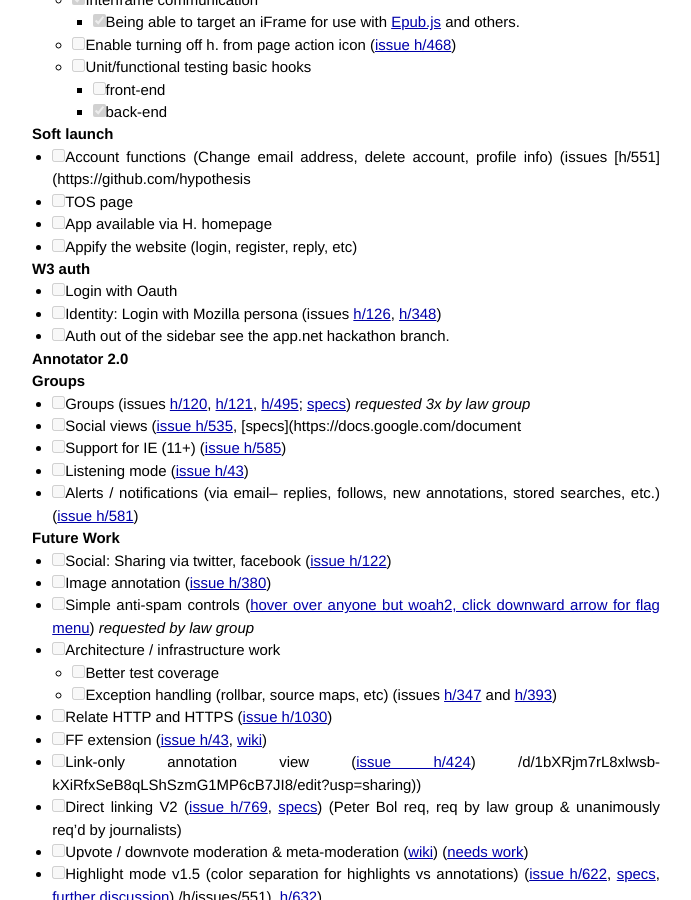
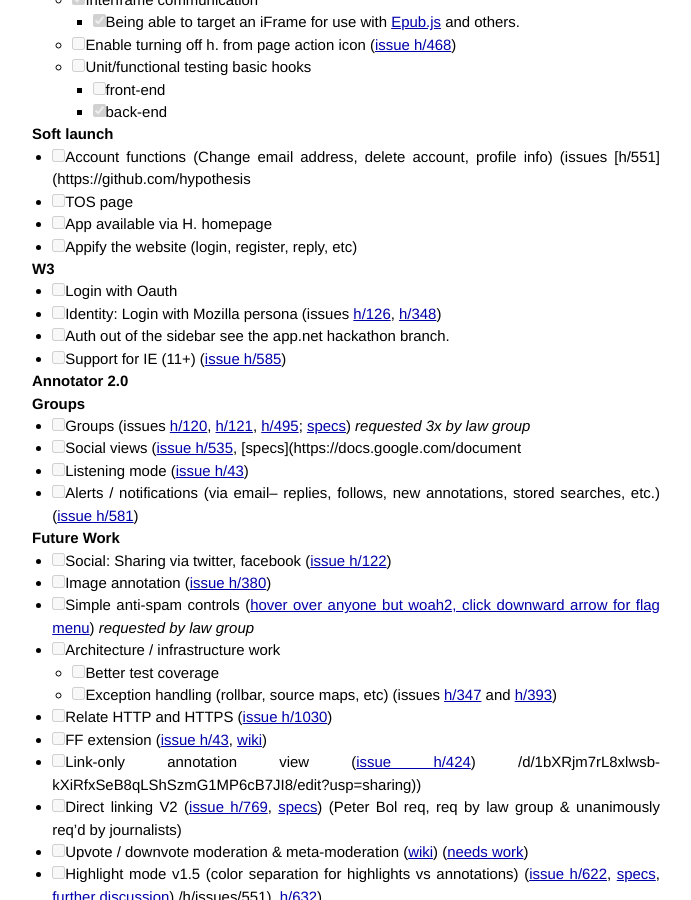
Before and after one commit to hypothesis/vision, a Jekyll site: the page built from _posts/2014-02-15-roadmap.md, in a window 1280 px wide and 900 px high, scrolled down 1446 px. Shown: the whole window, without its empty margins (294-985 px from the left). Built offline with Jekyll 4.4.1, drawn with Linux system fonts in a browser that asks for light colours; Markdown is read by kramdown in place of the engine named in the settings; some of the changed lines change nothing that is shown.

Commit message:
Update 2014-02-15-roadmap.md

```diff
--- a/_posts/2014-02-15-roadmap.md
+++ b/_posts/2014-02-15-roadmap.md
@@ -76,10 +76,11 @@ Roadmap
 - [ ] Appify the website (login, register, reply, etc)
 
 
-### W3 auth
+### W3
 - [ ] Login with Oauth
 - [ ] Identity: Login with Mozilla persona (issues [h/126](https://github.com/hypothesis/h/issues/126), [h/348](https://github.com/hypothesis/h/issues/348))
 - [ ] Auth out of the sidebar see the app.net hackathon branch.
+- [ ] Support for IE (11+) ([issue h/585](https://github.com/hypothesis/h/issues/585))
 
 
 ### Annotator 2.0
@@ -88,7 +89,6 @@ Roadmap
 ### Groups
 - [ ] Groups (issues [h/120](https://github.com/hypothesis/h/issues/120), [h/121](https://github.com/hypothesis/h/issues/120), [h/495](https://github.com/hypothesis/h/issues/495); [specs](https://docs.google.com/document/d/17HDaujAt5P9o5x2Yinr8jL_tZS_3Zd36VBYbpPz-bkM/edit?usp=sharing))   _requested 3x by law group_
 - [ ] Social views ([issue h/535](https://github.com/hypothesis/h/issues/535), [specs](https://docs.google.com/document
-- [ ] Support for IE (11+) ([issue h/585](https://github.com/hypothesis/h/issues/585))
 - [ ] Listening mode ([issue h/43](https://github.com/hypothesis/h/issues/43))
 - [ ] Alerts / notifications (via email-- replies, follows, new annotations, stored searches, etc.) ([issue h/581](https://github.com/hypothesis/h/issues/581))
 
```
